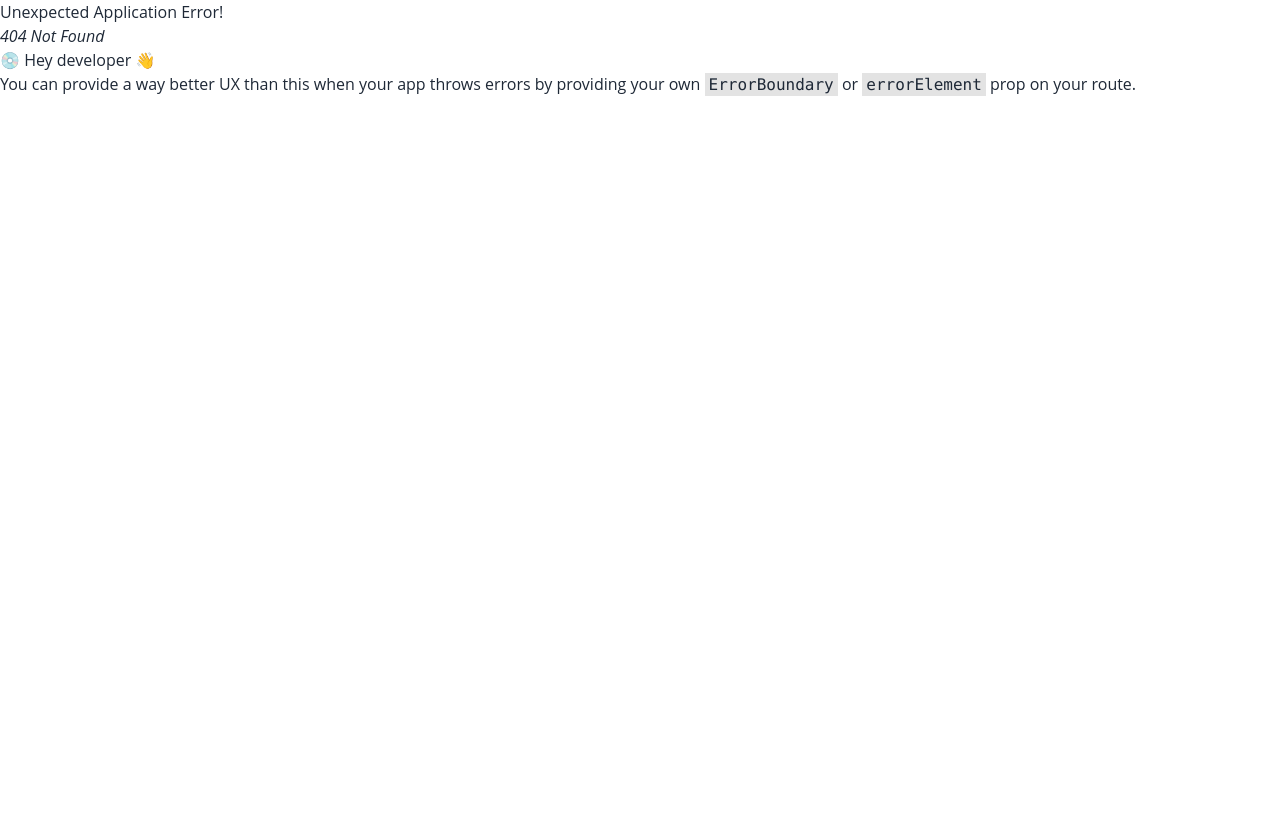
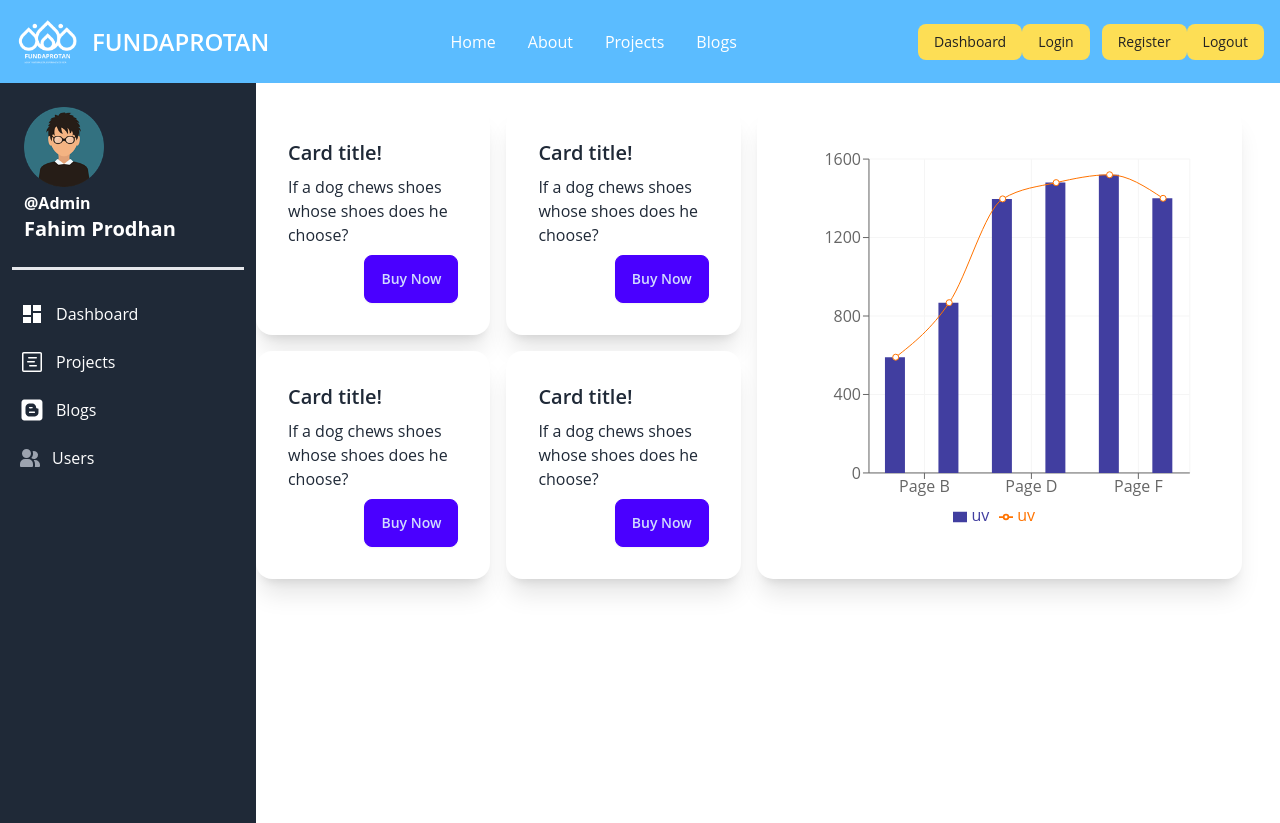
Before and after one commit to Fahim-Prodhan/agricultural-foundation-client, a React (Vite) app: page /admin/dashboard in a window 1280 px wide. Before the commit this address had no page. Before the commit the page ends 800 px from the top, so only its background shows below. Built offline with nearby package versions, Linux system fonts and the light colour scheme.

Commit message:
Dashboard  Design

```diff
--- a/package.json
+++ b/package.json
@@ -19,6 +19,7 @@
     "react-hot-toast": "^2.4.1",
     "react-icons": "^5.2.0",
     "react-router-dom": "^6.23.0",
+    "recharts": "^2.12.7",
     "sort-by": "^1.2.0",
     "swiper": "^11.1.1"
   },
--- /dev/null
+++ b/src/admin/dashboard/adminDashboard/AdminDashboard.jsx
@@ -0,0 +1,23 @@
+
+import Sidebar from '../sidebar/Sidebar';
+import { Outlet } from 'react-router-dom';
+import Navbar from '../../../components/navbar/Navbar';
+
+
+const AdminDashboard = () => {
+
+
+    return (
+        <div>
+            <div className="sticky top-0 z-[99]"><Navbar></Navbar></div>
+            <div >
+                <Sidebar></Sidebar>
+            </div>
+            <div className='ml-[20%] mr-[3%]'>
+                <Outlet></Outlet>
+            </div>
+        </div>
+    );
+};
+
+export default AdminDashboard;
--- /dev/null
+++ b/src/admin/dashboard/dashboardContent/DashboardContent.jsx
@@ -0,0 +1,126 @@
+import React from 'react';
+import {
+    ComposedChart,
+    Line,
+    Bar,
+    XAxis,
+    YAxis,
+    CartesianGrid,
+    Tooltip,
+    Legend,
+    ResponsiveContainer,
+} from 'recharts';
+
+const data = [
+    {
+        name: 'Page A',
+        uv: 590,
+        pv: 800,
+        amt: 1400,
+    },
+    {
+        name: 'Page B',
+        uv: 868,
+        pv: 967,
+        amt: 1506,
+    },
+    {
+        name: 'Page C',
+        uv: 1397,
+        pv: 1098,
+        amt: 989,
+    },
+    {
+        name: 'Page D',
+        uv: 1480,
+        pv: 1200,
+        amt: 1228,
+    },
+    {
+        name: 'Page E',
+        uv: 1520,
+        pv: 1108,
+        amt: 1100,
+    },
+    {
+        name: 'Page F',
+        uv: 1400,
+        pv: 680,
+        amt: 1700,
+    },
+];
+
+const DashboardContent = () => {
+    return (
+        <div className='grid  grid-rows-3 grid-cols-4 gap-4 mt-6'>
+
+            <div className="card bg-base-100 shadow-xl col-span-1">
+                <div className="card-body">
+                    <h2 className="card-title">Card title!</h2>
+                    <p>If a dog chews shoes whose shoes does he choose?</p>
+                    <div className="card-actions justify-end">
+                        <button className="btn btn-primary">Buy Now</button>
+                    </div>
+                </div>
+            </div>
+
+            <div className="card bg-base-100 shadow-xl">
+                <div className="card-body">
+                    <h2 className="card-title">Card title!</h2>
+                    <p>If a dog chews shoes whose shoes does he choose?</p>
+                    <div className="card-actions justify-end">
+                        <button className="btn btn-primary">Buy Now</button>
+                    </div>
+                </div>
+            </div>
+
+            <div className="card bg-base-100 shadow-xl col-span-2 row-span-2">
+                <div className="card-body">
+                    <ResponsiveContainer width="100%" height="100%">
+                        <ComposedChart
+                            width={500}
+                            height={400}
+                            data={data}
+                            margin={{
+                                top: 20,
+                                right: 20,
+                                bottom: 20,
+                                left: 20,
+                            }}
+                        >
+                            <CartesianGrid stroke="#f5f5f5" />
+                            <XAxis dataKey="name" scale="band" />
+                            <YAxis />
+                            <Tooltip />
+                            <Legend />
+                            <Bar dataKey="uv" barSize={20} fill="#413ea0" />
+                            <Line type="monotone" dataKey="uv" stroke="#ff7300" />
+                        </ComposedChart>
+                    </ResponsiveContainer>
+                </div>
+            </div>
+
+            <div className="card bg-base-100 shadow-xl ">
+                <div className="card-body">
+                    <h2 className="card-title">Card title!</h2>
+                    <p>If a dog chews shoes whose shoes does he choose?</p>
+                    <div className="card-actions justify-end">
+                        <button className="btn btn-primary">Buy Now</button>
+                    </div>
+                </div>
+            </div>
+            <div className="card bg-base-100 shadow-xl ">
+                <div className="card-body">
+                    <h2 className="card-title">Card title!</h2>
+                    <p>If a dog chews shoes whose shoes does he choose?</p>
+                    <div className="card-actions justify-end">
+                        <button className="btn btn-primary">Buy Now</button>
+                    </div>
+                </div>
+            </div>
+
+        </div>
+    );
+};
+
+export default DashboardContent;
--- /dev/null
+++ b/src/admin/dashboard/sidebar/Sidebar.jsx
@@ -0,0 +1,81 @@
+/* eslint-disable react/no-unknown-property */
+import React, { useState } from 'react';
+import profile from '../../../assets/images/man.png'
+import { NavLink } from 'react-router-dom';
+import { MdDashboard } from "react-icons/md";
+import { GoProjectRoadmap } from "react-icons/go";
+import { FaBlogger } from "react-icons/fa";
+import { IoCloseSharp } from "react-icons/io5";
+
+const Sidebar = () => {
+
+    const [sidebar, SetSidebar] = useState(false)
+
+    const handleSidebar = () => {
+        SetSidebar(!sidebar)
+    }
+
+    return (
+        <div>
+            <button onClick={handleSidebar} type="button" className="inline-flex items-center p-2 mt-2 ms-3 text-sm text-gray-500 rounded-lg sm:hidden focus:outline-none focus:ring-2 hover:bg-gray-700 focus:ring-gray-600">
+                <svg className="w-6 h-6" aria-hidden="true" fill="currentColor" viewBox="0 0 20 20" xmlns="http://www.w3.org/2000/svg">
+                    <path clip-rule="evenodd" fill-rule="evenodd" d="M2 4.75A.75.75 0 012.75 4h14.5a.75.75 0 010 1.5H2.75A.75.75 0 012 4.75zm0 10.5a.75.75 0 01.75-.75h7.5a.75.75 0 010 1.5h-7.5a.75.75 0 01-.75-.75zM2 10a.75.75 0 01.75-.75h14.5a.75.75 0 010 1.5H2.75A.75.75 0 012 10z"></path>
+                </svg>
+            </button>
+
+            <aside id="default-sidebar" className={`fixed left-0 z-40 w-64 h-screen transition-transform sm:translate-x-0 ${sidebar ? 'top-20' : '-translate-x-full'}`} aria-label="Sidebar">
+
+                <div className="h-full px-3 py-4 overflow-y-auto bg-gray-800">
+                    <ul className="space-y-2 font-medium">
+                        <button onClick={handleSidebar} className='absolute right-4 text-white text-2xl md:hidden block'><IoCloseSharp /></button>
+
+                        {/* Profile Pic and name */}
+                        <div className='mb-4 '>
+                            <img className='w-20 mx-3 ' src={profile} alt="" />
+                            <h1 className='font-bold pt-1 text-white mx-3'>@Admin</h1>
+                            <h1 className='text-xl font-bold text-white mx-3'>Fahim Prodhan</h1>
+                            <div className='my-6 border'>
+                                <hr />
+                            </div>
+
+                        </div>
+
+                        {/* Others */}
+                        <li>
+                            <NavLink to='/admin/dashboard' className="flex items-center p-2 rounded-lg text-white hover:bg-gray-700 group">
+                                <p className='text-2xl'>< MdDashboard /></p>
+                                <span className="ms-3">Dashboard</span>
+
+                            </NavLink>
+                        </li>
+                        <li>
+                            <NavLink to='/admin/dashboard' className="flex items-center p-2 rounded-lg text-white hover:bg-gray-700 group">
+                                <p className='text-2xl'>< GoProjectRoadmap /></p>
+                                <span className="ms-3">Projects</span>
+                            </NavLink>
+                        </li>
+                        <li>
+                            <NavLink to='/admin/dashboard' className="flex items-center p-2 rounded-lg text-white hover:bg-gray-700 group">
+                                <p className='text-2xl'>< FaBlogger /></p>
+                                <span className="ms-3">Blogs</span>
+
+                            </NavLink>
+                        </li>
+
+                        <li>
+                            <a href="#" className="flex items-center p-2  rounded-lg text-white  hover:bg-gray-700 group">
+                                <svg className="flex-shrink-0 w-5 h-5 transition duration-75 text-gray-400 group-hover:text-white" aria-hidden="true" xmlns="http://www.w3.org/2000/svg" fill="currentColor" viewBox="0 0 20 18">
+                                    <path d="M14 2a3.963 3.963 0 0 0-1.4.267 6.439 6.439 0 0 1-1.331 6.638A4 4 0 1 0 14 2Zm1 9h-1.264A6.957 6.957 0 0 1 15 15v2a2.97 2.97 0 0 1-.184 1H19a1 1 0 0 0 1-1v-1a5.006 5.006 0 0 0-5-5ZM6.5 9a4.5 4.5 0 1 0 0-9 4.5 4.5 0 0 0 0 9ZM8 10H5a5.006 5.006 0 0 0-5 5v2a1 1 0 0 0 1 1h11a1 1 0 0 0 1-1v-2a5.006 5.006 0 0 0-5-5Z" />
+                                </svg>
+                                <span className="flex-1 ms-3 whitespace-nowrap">Users</span>
+                            </a>
+                        </li>
+
+                    </ul>
+                </div>
+            </aside>
+        </div>
+    );
+};
+
+export default Sidebar;
--- a/src/components/navbar/Navbar.jsx
+++ b/src/components/navbar/Navbar.jsx
@@ -78,7 +78,13 @@ const Navbar = () => {
           {/* Right side Buttons */}
           <div className="flex lg:order-2 space-x-3 lg:space-x-0 rtl:space-x-reverse">
             <div className={`md:block space-x-3 gap-4 hidden`}>
-              <Link to="/login">
+              <Link to="/admin/dashboard">
+                <button
+                  type="button"
+                  className="text-[#222] bg-[#FDDE55] hover:bg-[#ffd310] focus:ring-4 focus:outline-none font-medium rounded-lg text-sm px-4 py-2 text-center"
+                >
+                  Dashboard
+                </button>
                 <button
                   type="button"
                   className="text-[#222] bg-[#FDDE55] hover:bg-[#ffd310] focus:ring-4 focus:outline-none font-medium rounded-lg text-sm px-4 py-2 text-center"
@@ -146,7 +152,7 @@ const Navbar = () => {
         </div>
 
         {/* For Small device */}
-        <div className={`lg:hidden fixed p-6 z-[99] duration-500 md:w-[50%] w-[80%] h-screen top-0 text-white bg-[#5BBCFF] ${hamburger ? "right-0" : "right-[-350px] md:right-[-700px]"}`}>
+        <div className={`lg:hidden fixed p-6 z-[99] duration-500 md:w-[50%] w-[60%] h-screen top-0 text-white bg-[#5BBCFF] ${hamburger ? "right-0" : "right-[-350px] md:right-[-700px]"}`}>
           <button onClick={handleHamburger} className="text-2xl">
             <IoMdClose />
           </button>
--- a/src/pages/HomoComponents/Mission/Mission.jsx
+++ b/src/pages/HomoComponents/Mission/Mission.jsx
@@ -8,34 +8,26 @@ const Mission = () => {
     return (
         <div>
             <h1 className='text-center pb-12 text-3xl md:text-5xl font-bold'>Mission & Vision</h1>
-            <div data-aos="fade-right"  data-aos-duration="1000" className='grid lg:grid-cols-2 items-center gap-6'>
+            <div data-aos="fade-right" data-aos-duration="800" className='grid lg:grid-cols-2 items-center gap-6'>
                 <div>
                     <h1 className='text-3xl font-black pb-4 text-[#03AED2]'>Our Mission</h1>
-                    <p className='md:text-xl'>Fundaprotan es una ONG orientada hacia el permanente desarrollo socioeconómico, cultural y
-                        educativo de la región Caribe colombiana; busca la prosperidad de nuestros patrocinados
-                        mediante la construcción de proyectos productivos, recreativos, pedagógicos y de
-                        infraestructura; implantar medios de producción sostenibles, enfocados en los individuos o
-                        poblaciones menos favorecidas y orientados en el desarrollo integral humano. </p>
+                    <p className='md:text-xl'>Fundaprotan is an ONG oriented towards the permanent socioeconomic, cultural and educational development of the Colombian Caribbean region; seeks the prosperity of our patrons through the construction of productive, recreational, pedagogical and infrastructure projects; implement sustainable means of production, focused on less favored individuals or populations and focused on comprehensive human development.</p>
                 </div>
                 <div className='order-first lg:order-last'>
                     <img src={img1} alt="" />
                 </div>
             </div>
 
-            <div data-aos="zoom-in"  data-aos-duration="1000" className='grid lg:grid-cols-2 items-center mt-12 gap-6'>
+            <div data-aos="zoom-in" data-aos-duration="800" className='grid lg:grid-cols-2 items-center mt-12 gap-6'>
                 <div>
                     <img src={img2} alt="" />
                 </div>
                 <div>
                     <h1 className='text-3xl font-black pb-4 text-[#03AED2]'>Our Vision</h1>
-                    <p className='md:text-xl'>Ser una ONG perenne, reconocida nacional e internacionalmente por su labor, buen manejo
-                        sistemático de los recursos asignados; afianzarse con la construcción de obras y servicios
-                        tangibles e intangibles que favorezcan el bienestar colectivo con estándares de vida dignos;
-                        alcanzar la promoción de valores éticos, democráticos, motivar la productividad en pequeños
-                        o medianos productores, para consolidarse en el siglo XXI, generando, construyendo o
-                        auspiciando, multiplicidad de proyectos.</p>
+                    <p className='md:text-xl'>To be a perennial ONG, recognized nationally and internationally for its work, good management systematic of allocated resources; establish itself with the construction of works and services tangible and intangible that promote collective well-being with decent living standards; achieve the promotion of ethical, democratic values, motivate productivity in small or medium producers, to consolidate in the 21st century, generating, building or sponsoring, multiplicity of projects.</p>
                 </div>
             </div>
+
         </div>
     );
 };
--- a/src/pages/login/Login.jsx
+++ b/src/pages/login/Login.jsx
@@ -15,7 +15,7 @@ const Login = () => {
 
     return (
         <div className='max-w-sm px-6 md:max-w-3xl md:px-8 lg:max-w-7xl mx-auto lg:mt-12'>
-            <div className="min-h-screen ">
+            <div className="relative md:top-10">
                 <div className="grid md:grid-cols-2 gap-7">
                     <div className="lg:py-0 py-4 ">
                         <div className='flex justify-center lg:justify-start my-6'>
--- a/src/pages/register/Register.jsx
+++ b/src/pages/register/Register.jsx
@@ -14,7 +14,7 @@ const Register = () => {
 
     return (
         <div className='max-w-sm px-6 md:max-w-3xl md:px-8 lg:max-w-7xl mx-auto lg:mt-12'>
-            <div className="min-h-screen ">
+            <div className="">
                 <div className="grid md:grid-cols-2 gap-7">
                 <div className="lg:py-0 py-4 ">
                         <div className='flex justify-center lg:justify-start my-6'>
```
Also changed, not shown: src/routes/Routes.jsx (+12 -0 lines), src/assets/images/man.png (added), 1 other file (tests, documents, lock files or other folders).
